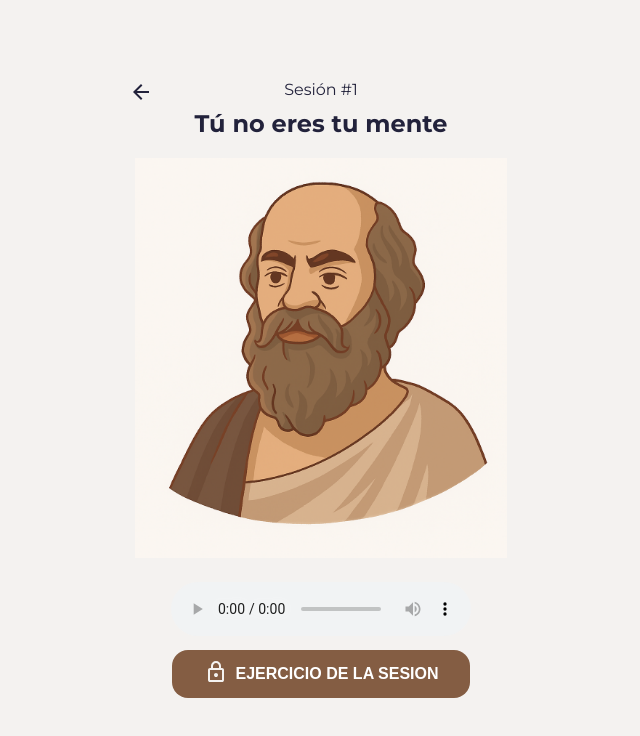
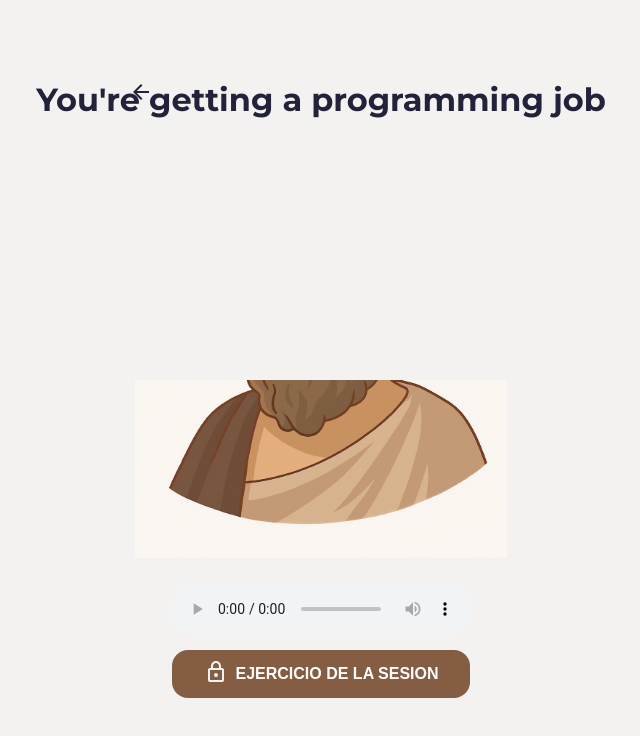
Before and after one commit to alejandroluisacosta/detox-mental-2.0, a React (Vite) app in the folder frontend/: page /session/1 in a window 1280 px wide. Shown: the top 736 px of the page, without its empty margins (319-959 px from the left). Built offline with nearby package versions, Linux system fonts and the light colour scheme.

Commit message:
add: intitial modal and styles

```diff
--- a/frontend/src/Components/Session/Session.jsx
+++ b/frontend/src/Components/Session/Session.jsx
@@ -5,10 +5,12 @@ import './Session.css';
 import { SessionsContext } from '../../Context/SessionsContext';
 import BlockedSession from '../BlockedSession/BlockedSession';
 import ComingSoonModal from '../ComingSoonModal/ComingSoonModal';
+import UnblockExerciseModal from '../UnblockExerciseModal/UnblockExerciseModal';
 
 const Session = () => {
     const [revealSession, setRevealSession] = useState(false);
     const [openComingSoonModal,  setOpenComingSoonModal] = useState(false);
+    const [openUnblockExerciseModal, setOpenUnblockExerciseModal] = useState(true);
     const { sessionId } = useParams();
     const sessionNumber = Number(sessionId);
     const TOTAL_SESSIONS = 15;
@@ -33,6 +35,7 @@ const Session = () => {
                 :
                 <div className={`session ${revealSession ? "fade-in" : ""}`}>
                     {openComingSoonModal && <ComingSoonModal setOpenComingSoonModal={setOpenComingSoonModal}/>}
+                    {openUnblockExerciseModal && <UnblockExerciseModal />}
                     <img className='session__go-back' src='/images/arrow_back.svg' alt='Ir atrás' onClick={() => navigate('/course')} />
                     <p className='session__number'>{`Sesión #${session.id}`}</p>
                     <h1 className='session__title'>{session.title}</h1>
--- /dev/null
+++ b/frontend/src/Components/UnblockExerciseModal/UnblockExerciseModal.css
@@ -0,0 +1,9 @@
+.unblock-exercise-modal {
+    position: absolute;
+    height: 300px;
+    width: 80%;
+    left: 0;
+    right: 0;
+    margin: 0 auto;
+    background-color: var(--background);
+}
--- /dev/null
+++ b/frontend/src/Components/UnblockExerciseModal/UnblockExerciseModal.jsx
@@ -0,0 +1,11 @@
+import './UnblockExerciseModal.css';
+
+const UnblockExerciseModal = () => {
+    return (
+        <div className='unblock-exercise-modal'>
+            <h1>You're getting a programming job</h1>
+        </div>
+    )
+}
+
+export default UnblockExerciseModal;
```
